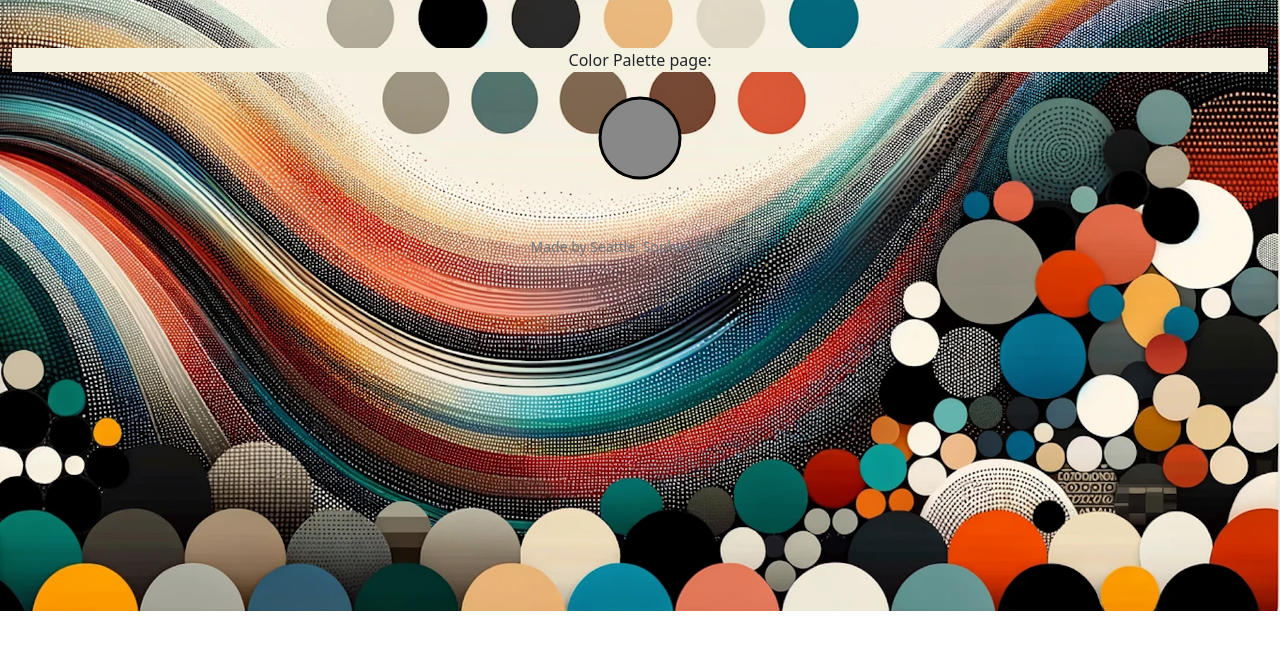
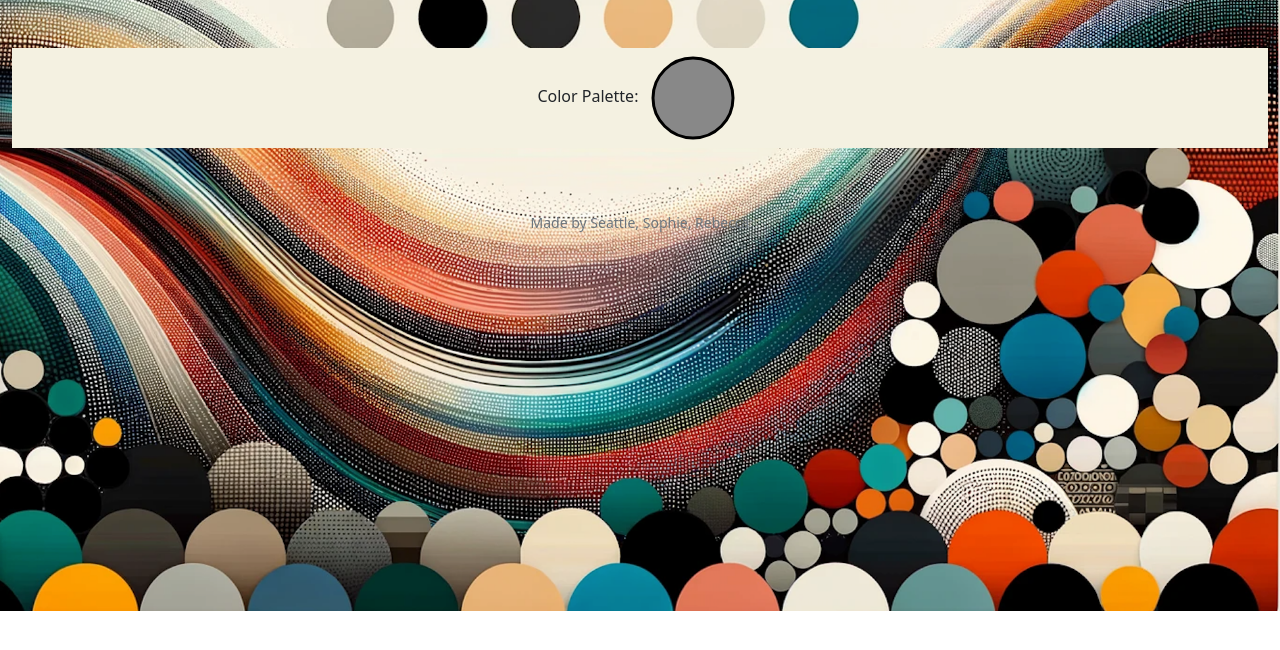
Before and after one commit to sophie-d-cs/Final, a Flask app: template ColorPicker/templates/colorPalette.html in a window 1280 px wide. Shown: the part 76-726 px from the top of the page. Run offline with Flask 3, Linux system fonts and the light colour scheme; the template is opened without the code that fills it: most values are stand-ins (such as "Sample title", 1, 10 or a date in 2020); some libraries are stand-ins or nearby versions.

Commit message:
WOWOWOWOOWOOW

```diff
--- a/ColorPicker/app.py
+++ b/ColorPicker/app.py
@@ -44,14 +44,14 @@
         color = request.form.get("colorVal")
         color1 = int(color[1:], 16)
 
-        #get complementary colors
-        comp_color = 0xFFFFFF ^ color1
-        comp_color = "%06X" % comp_color
-
-        #get opposing middle colors as ints
         red = int(color[1:3], 16)
         green = int(color[3:5], 16)
         blue = int(color[5:7], 16)
+
+        #get complementary colors
+        r, g, b = int(255-red), int(255-green), int(255-blue)  # your RGB values
+        comp = "#{:02x}{:02x}{:02x}".format(r, g, b)
+
 
         #change them as ints
         new_red =255-int(red/2)
@@ -61,14 +61,13 @@
         #convert rgb to hex
         r, g, b = int(round(new_red)), int(round(new_green)), int(round(new_blue))  # your RGB values
         color_3 = "#{:02x}{:02x}{:02x}".format(r, g, b)
-        hex_value = "{:02x}{:02x}{:02x}".format(r, g, b)
 
         #get complementary colors again
-        color3=round(new_red)*10000+ round(new_green)*100+ round(new_blue)
-        color_4 = 0xFFFFFF ^ color3
-        color_4 = "%06X" % color_4
+        r, g, b = int(255-round(new_red)), int(255-round(new_green)), int(255-round(new_blue))  # your RGB values
+        comp2 = "#{:02x}{:02x}{:02x}".format(r, g, b)
+
         global colors
-        colors = [color, comp_color, color_3, color_4]
+        colors = [color, comp, color_3, comp2]
         return redirect("/colorPalette")
 
 @app.route("/colorPalette")
--- a/ColorPicker/templates/colorPalette.html
+++ b/ColorPicker/templates/colorPalette.html
@@ -7,12 +7,13 @@
     <!-- make sure that url up top matches html page -->
     <form action="/colorPalette" method="post">
         <div class="mb-3">
-            <label for="colorpicker">Color Palette page:</label>
-        </div>
+            <label for="colorpicker">Color Palette:</label>
+
         {% for color in colors %}
         <svg height="100" width="100">
             <circle cx="50" cy="50" r="40" stroke="black" stroke-width="3" fill="{{color}}" />
           </svg>
         {% endfor %}
+    </div>
     </form>
 {% endblock %}
```
Also changed, not shown: 1 other file.
